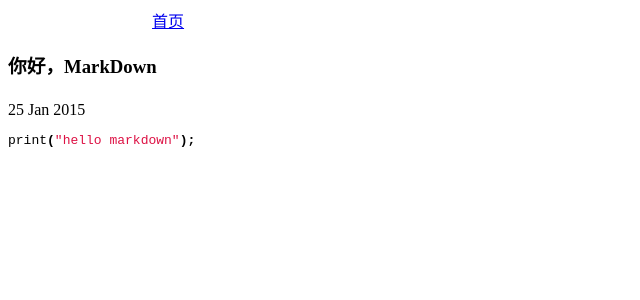
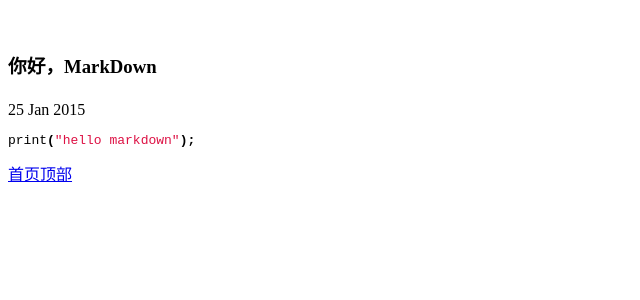
Before and after one commit to bit-ranger/blog, a Jekyll site: the page built from _posts/2015-01-25-hellomarkdown.md, in a window 1280 px wide. Shown: the top 300 px of the page, without its empty margins (0-640 px from the left). Built offline with Jekyll 4.4.1, drawn with Linux system fonts in a browser that asks for light colours; Markdown is read by kramdown in place of the engine named in the settings.

Commit message:
Update default.html

```diff
--- a/_layouts/default.html
+++ b/_layouts/default.html
@@ -6,10 +6,10 @@
 	<title>{{ page.title }}</title>
 　　</head>
 　　<body>
-	<a href="/">首页</a>
 	<h3>{{page.title}}</h3>{{ page.date | date_to_string }}
 
 　　　　{{ content }}
 
+	<div class="foot"><a href="/">首页</a><a href="#">顶部</a></div>
 　　</body>
 　　</html>
```
